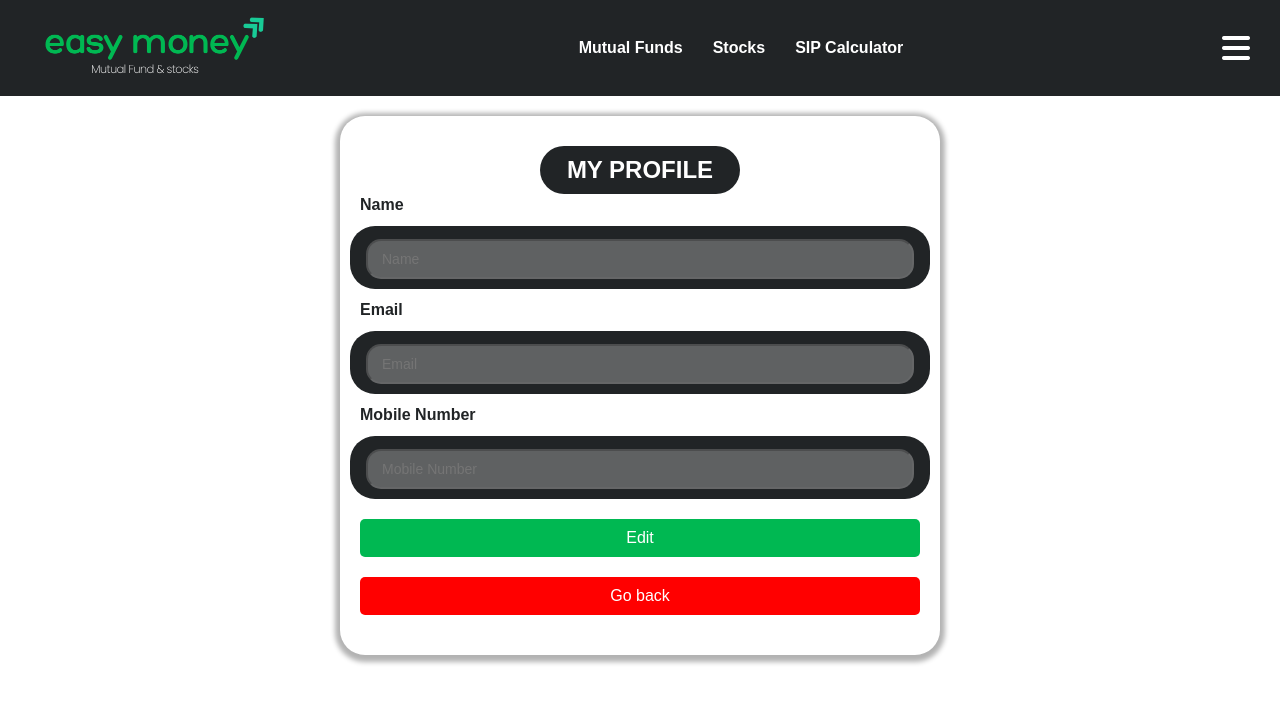
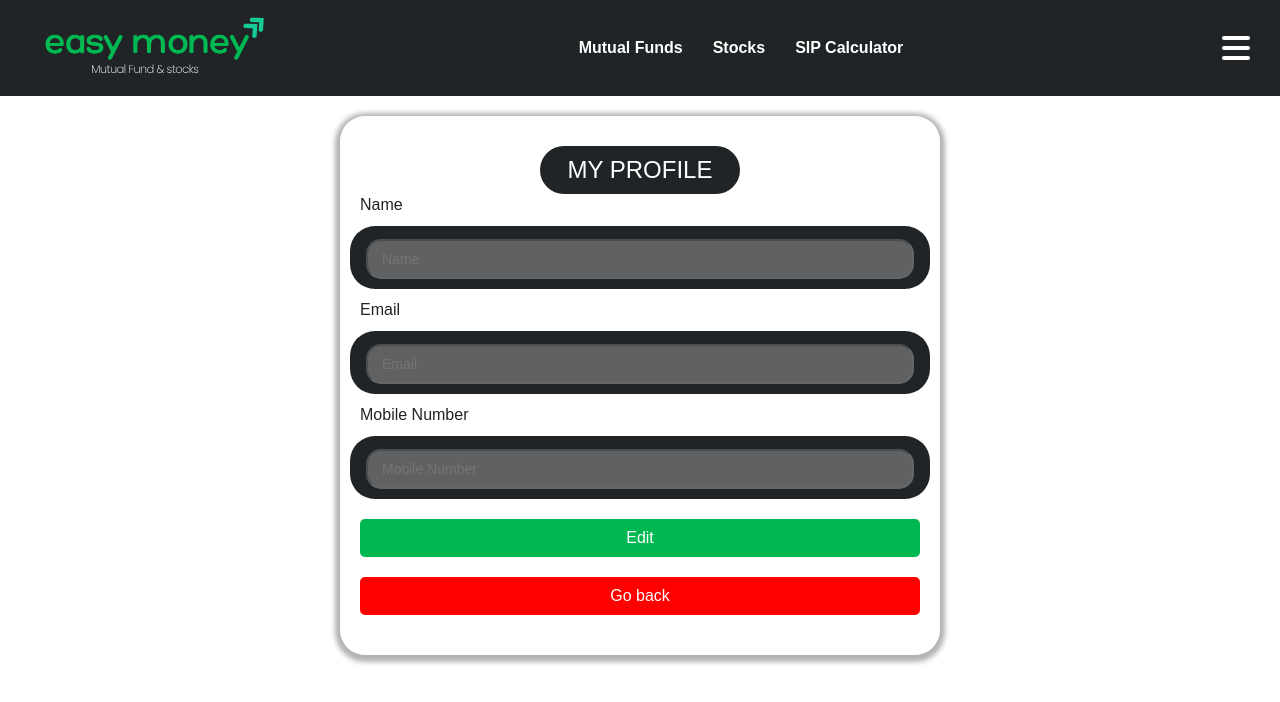
Before and after one commit to MashooqAli9140/easy-money, a React (Vite) app in the folder frontend/easymoney/: page /dashboard/userprofile/1 in a window 1280 px wide. Shown: the top 702 px of the page. Built offline with nearby package versions, Linux system fonts and the light colour scheme; no server answers.

Commit message:
font updated

```diff
--- a/frontend/easymoney/src/Pages/User_Profile/User_profile.jsx
+++ b/frontend/easymoney/src/Pages/User_Profile/User_profile.jsx
@@ -72,14 +72,14 @@ if( isprofileupdated )
       <div style={{ boxShadow:"0px 2px 5px 5px rgba(0,0,0,0.3)", maxWidth:"600px", backgroundColor:"white", padding:"30px 10px 30px 10px",  borderRadius:"25px", margin:"0 auto 0"}}>
 
              <div style={{ boxShadow:"1px 4px px rgba(0,0,0,0.5)", backgroundColor:"#212426",borderRadius:"25px", maxWidth:"200px",margin:"0 auto 0",padding:"10px 15px 10px 15px"}}>
-                <h2 style={{ textAlign:'center',color:"white"}}> MY PROFILE </h2>
+                <h2 style={{ textAlign:'center',color:"white", fontWeight:"400"}}> MY PROFILE </h2>
              </div>
 
 
 {/* //INPUTS PART */}
            {/* //NAME SECTION */}
            <div style={{ padding:"2px 10px 2px 10px", fontWeight:"100", color:"#212426"}}>
-               <h4> Name </h4>
+               <h4 style={{fontWeight:'100'}}> Name </h4>
             </div>
             <div style={{ margin:"10px 0px 10px 0px", display:"flex", justifyContent:"space-between", backgroundColor:"#212426", alignContent:'center',alignItems:'center', padding:"13px 16px 10px 16px", color:"white", borderRadius:"25px"}}>
                {/* //CAN NOT EDIT THE NAME */}
@@ -88,7 +88,7 @@ if( isprofileupdated )
             </div>
  {/* //EMAIL SECTION */}
             <div style={{ padding:"2px 10px 2px 10px", fontWeight:"100", color:"#212426"}}>
-               <h4> Email </h4>
+               <h4 style={{fontWeight:'100'}} > Email </h4>
             </div>
             <div style={{ margin:"10px 0px 10px 0px", display:"flex", justifyContent:"space-between", backgroundColor:"#212426", alignContent:'center',alignItems:'center', padding:"13px 16px 10px 16px", color:"white", borderRadius:"25px"}}>
 
@@ -99,7 +99,7 @@ if( isprofileupdated )
 
  {/* //MOBILE NUMBER SECTION */}
             <div style={{ padding:"2px 10px 2px 10px", fontWeight:"100", color:"#212426"}}>
-               <h4> Mobile Number </h4>
+               <h4 style={{fontWeight:'100'}} > Mobile Number </h4>
             </div>
             <div style={{ margin:"10px 0px 10px 0px", display:"flex", justifyContent:"space-between", backgroundColor:"#212426", alignContent:'center',alignItems:'center', padding:"13px 16px 10px 16px", color:"white", borderRadius:"25px"}}>
 
@@ -122,7 +122,7 @@ if( isprofileupdated )
             </div>
            <div>
                <div style={{ padding:"10px 10px 10px 10px"}}>
-                <button onClick={ () => navigate(`/dashboard/${id}`)} style={{ cursor:"pointer", width:'100%', background:"red",color:"white", padding:"10px 15px 10px 15px",outline:"none",border:"none",borderRadius:"5px", fontSize:"16px"}}> Go back </button>
+                <button onClick={ () => navigate(`/dashboard/${id}`)} style={{  cursor:"pointer", width:'100%', background:"red",color:"white", padding:"10px 15px 10px 15px",outline:"none",border:"none",borderRadius:"5px", fontSize:"16px"}}> Go back </button>
                </div>
             </div>
 
```
